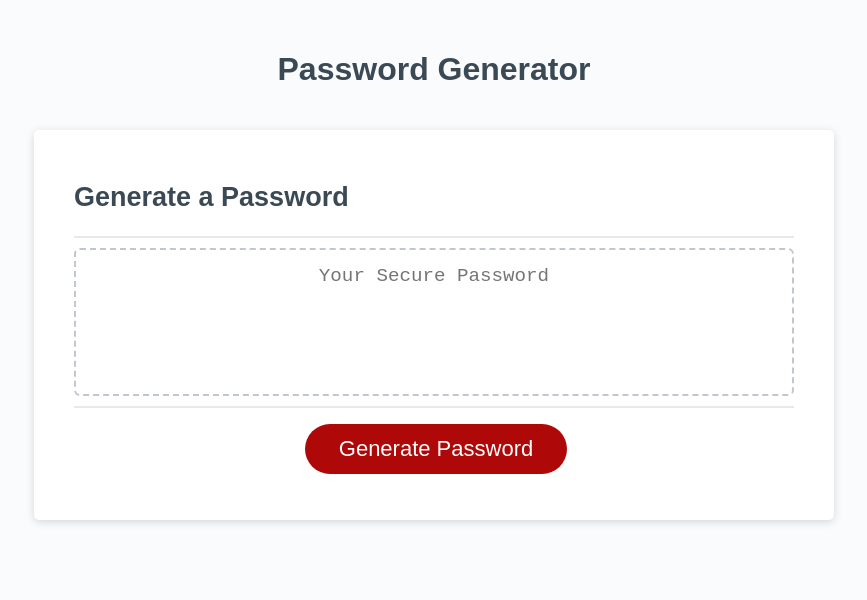
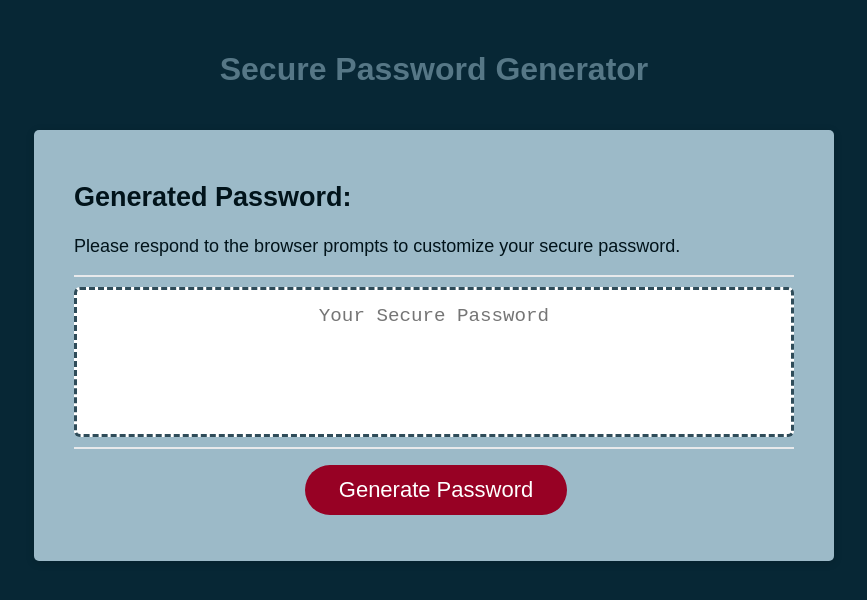
Before and after one commit to ConstanceDesign/secure-password-generator, a plain HTML site: page index.html in a window 1280 px wide. Shown: the whole page, without its empty margins (206-1073 px from the left). Drawn offline with Linux system fonts and the light colour scheme.

Commit message:
updated files to submit

```diff
--- a/index.html
+++ b/index.html
@@ -4,17 +4,18 @@
     <meta charset="UTF-8" />
     <meta name="viewport" content="width=device-width, initial-scale=1.0" />
     <meta http-equiv="X-UA-Compatible" content="ie=edge" />
-    <title>Password Generator</title>
+    <title>Secure Password Generator</title>
     <link rel="stylesheet" href="style.css" />
   </head>
   <body>
     <div class="wrapper">
       <header>
-        <h1>Password Generator</h1>
+        <h1>Secure Password Generator</h1>
       </header>
       <div class="card">
         <div class="card-header">
-          <h2>Generate a Password</h2>
+          <h2>Generated Password:</h2>
+          <p>Please respond to the browser prompts to customize your secure password.</p>
         </div>
         <div class="card-body">
           <textarea
--- a/script.js
+++ b/script.js
@@ -58,6 +58,27 @@ function generatePassword() {
     console.log('passwordArray at Uppercase', passwordArray);
   }
 
+  if (doYouWantNumbers === false) {
+    alert("No numbers will be added to password");
+    console.log('No Numbers added', passwordArray);
+  }
+
+  if (doYouWantSpecialChar === false) {
+    alert("No special characters will be added to password");
+    console.log('No SpecialChar added', passwordArray);
+  }
+
+  if (doYouWantLowercase === false) {
+    alert("No lowercase characters will be added to password");
+    console.log('No Lowercase added', passwordArray);
+  }
+
+  if (doYouWantUppercase === false) {
+    alert("No uppercase characters will be added to password");
+    console.log('No Uppercase added', passwordArray);
+  }
+
+
   // Randomize passwordArray
   var randomizedPasswordArray = passwordArray.sort(() => {
     return Math.random() - Math.random()
@@ -75,5 +96,5 @@ function generatePassword() {
 
 }
 
-// Add event listener to generate button
+// Add event listener to button to generate password
 generateBtn.addEventListener("click", writePassword);
--- a/style.css
+++ b/style.css
@@ -14,7 +14,7 @@ body,
 
 body {
   font-family: sans-serif;
-  background-color: #f9fbfd;
+  background-color: #072735;
 }
 
 .wrapper {
@@ -27,15 +27,15 @@ header {
   text-align: center;
   padding: 20px;
   padding-top: 0px;
-  color: hsl(206, 17%, 28%);
+  color: #567786;
 }
 
 .card {
-  background-color: hsl(0, 0%, 100%);
+  background-color: #9cbac8;
   border-radius: 5px;
   border-width: 1px;
   box-shadow: rgba(0, 0, 0, 0.15) 0px 2px 8px 0px;
-  color: hsl(206, 17%, 28%);
+  color: #01131a;
   font-size: 18px;
   margin: 0 auto;
   max-width: 800px;
@@ -74,7 +74,7 @@ header {
 
 .btn {
   border: none;
-  background-color: hsl(360, 91%, 36%);
+  background-color: #970124;
   border-radius: 25px;
   box-shadow: rgba(0, 0, 0, 0.1) 0px 1px 6px 0px rgba(0, 0, 0, 0.2) 0px 1px 1px
     0px;
@@ -112,7 +112,7 @@ button[disabled] {
   text-align: center;
   margin-top: 10px;
   margin-bottom: 10px;
-  border: 2px dashed #c0c7cf;
+  border: 3px dashed #2f4c59;
   border-radius: 6px;
   resize: none;
   overflow: hidden;
```
Also changed, not shown: assets/images/secure-password-generator.png (added), 3 other files.
